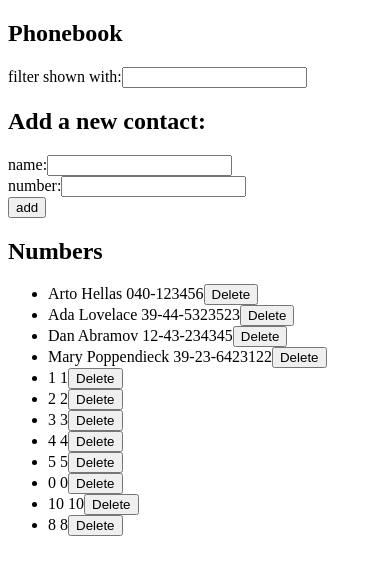
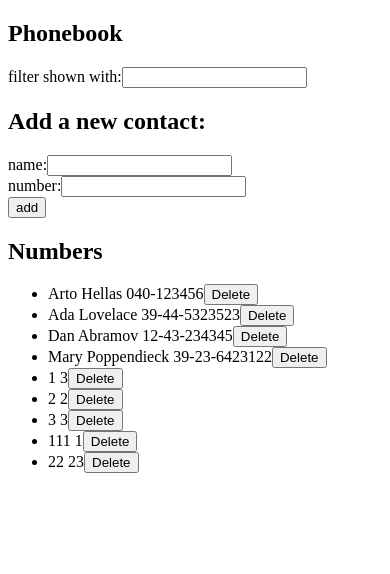
Before and after one commit to urmulu-riza/FullStackOpen-Part2, a React (Create React App) app in the folder phonebook/: page / in a window 390 px wide. Shown: the top 574 px of the page. Built offline with nearby package versions, Linux system fonts and the light colour scheme; data requests are answered from the project's data file.

Commit message:
2.17 phonebook step12 promise and errs notification

```diff
--- a/phonebook/db.json
+++ b/phonebook/db.json
@@ -22,43 +22,28 @@
     },
     {
       "name": "1",
-      "number": "1",
-      "id": 5
+      "number": "3",
+      "id": 6
     },
     {
       "name": "2",
       "number": "2",
-      "id": 6
+      "id": 7
     },
     {
       "name": "3",
       "number": "3",
-      "id": 7
-    },
-    {
-      "name": "4",
-      "number": "4",
       "id": 8
     },
     {
-      "name": "5",
-      "number": "5",
+      "name": "111",
+      "number": "1",
       "id": 9
     },
     {
-      "name": "0",
-      "number": "0",
+      "name": "22",
+      "number": "23",
       "id": 10
-    },
-    {
-      "name": "10",
-      "number": "10",
-      "id": 11
-    },
-    {
-      "name": "8",
-      "number": "8",
-      "id": 12
     }
   ]
 }
--- a/phonebook/src/App.js
+++ b/phonebook/src/App.js
@@ -34,11 +34,17 @@ const App = () => {
         break;
     }
   };
-  const removeMessage = () => {
+  const messageHandler = (message, type) => {
+    setMessage({ message, type });
     setTimeout(() => {
       setMessage();
-    }, 4000);
+    }, 2000);
   };
+  const refreshInputs = () => {
+    setNewName('');
+    setNewNumber('');
+  };
+
   const duplicate = (dup) => {
     if (dup.number === newNumber)
       return alert(`${newName} is already added to phonebook`);
@@ -47,11 +53,20 @@ const App = () => {
         `${newName} is already added to the phonebook, replace the old number with a new one?`
       )
     )
-      Persons.update(dup.id, { ...dup, number: newNumber }).then((r) => {
-        setPersons(persons.map((p) => (p.id !== dup.id ? p : r)));
-        setMessage({ content: `Updated ${r.name}`, type: 'success' });
-        removeMessage();
-      });
+      Persons.update(dup.id, { ...dup, number: newNumber })
+        .then((r) => {
+          setPersons(persons.map((p) => (p.id !== dup.id ? p : r)));
+          messageHandler(`Updated ${r.name}`, 'success');
+          refreshInputs();
+        })
+        .catch((err) => {
+          messageHandler(
+            `information of ${newName} has already been removed from server`,
+            'error'
+          );
+          refreshInputs();
+          setPersons(persons.filter((p) => p.id !== dup.id));
+        });
   };
   const addPerson = (e) => {
     e.preventDefault();
@@ -62,19 +77,21 @@ const App = () => {
     } else {
       Persons.create({ name: newName, number: newNumber }).then((r) => {
         setPersons(persons.concat(r));
-        setMessage({ content: `Added ${r.name}`, type: 'success' });
-        removeMessage();
-        setNewName('');
-        setNewNumber('');
+        messageHandler(`Added ${r.name}`, 'success');
+        refreshInputs();
       });
     }
   };
   const deletePerson = (id) => {
     window.confirm(`Delete ${persons.find((p) => p.id === id).name}?`) &&
       Persons.deleteAxios(id)
-        .then((r) => setPersons(persons.filter((p) => p.id !== id)))
+        .then((r) => {
+          setPersons(persons.filter((p) => p.id !== id));
+          messageHandler(`Deleted the user successfully`, 'success');
+        })
         .catch((err) => {
-          alert(err);
+          messageHandler(`The user already has been deleted`, 'error');
+          setPersons(persons.filter((p) => p.id !== id));
         });
   };
   return (
--- a/phonebook/src/components/Notification.js
+++ b/phonebook/src/components/Notification.js
@@ -14,7 +14,7 @@ const Notification = ({ message }) => {
       className={message.type === 'error' ? 'error' : 'success'}
       style={messageStyle}
     >
-      {message.content}
+      {message.message}
     </div>
   ) : null;
 };
```
